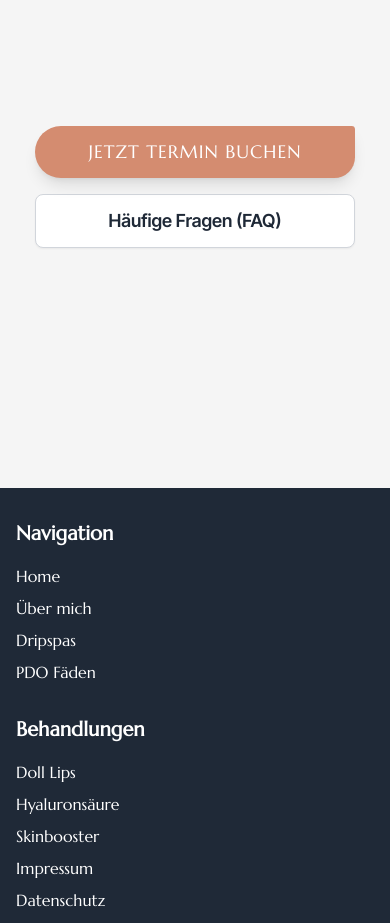
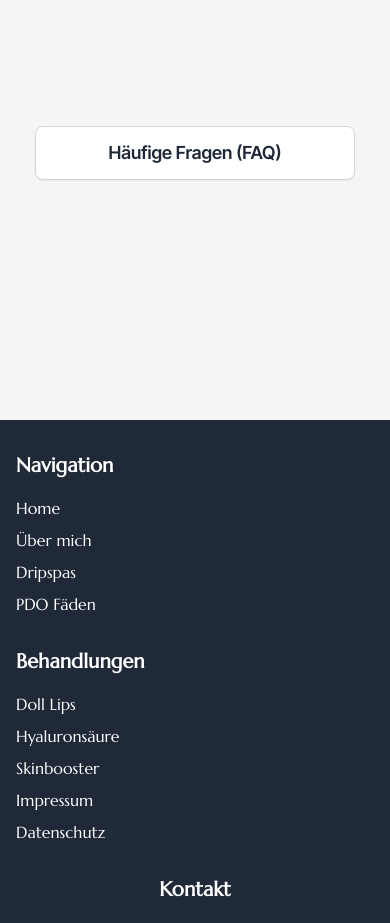
Before and after one commit to Nagacash/mesoskin, a Next.js app: page / in a window 390 px wide. Shown: the part 9100-10023 px from the top of the page. Built offline with nearby package versions, Linux system fonts and the light colour scheme.

Commit message:
added new navbar link2

```diff
--- a/app/page.jsx
+++ b/app/page.jsx
@@ -32,14 +32,6 @@ const Home = () => {
       <ProcessSection />
       <CtaSection />
       <div className="text-center mb-48 mt-12 py-12 flex flex-col md:flex-row justify-center items-center gap-4">
-        <button
-          onMouseEnter={mouseEnterHandler}
-          onMouseLeave={mouseLeaveHandler}
-          className="btn btn-lg bg-accent text-white hover:bg-accent-dark shadow-lg rounded-full px-6 py-3 text-lg md:px-8 md:py-4 md:text-xl transition-all duration-300 ease-in-out transform hover:scale-105 focus:outline-none focus:ring-4 focus:ring-accent-300"
-          onClick={handleContactClick}
-        >
-          Jetzt Termin buchen
-        </button>
         <FaqModal />
       </div>
     </>
--- a/components/Socials.jsx
+++ b/components/Socials.jsx
@@ -3,16 +3,8 @@ import { FaYoutube, FaFacebook, FaTwitter, FaInstagram } from "react-icons/fa";
 
 const socials = [
   {
-    icon: <FaYoutube />,
-    href: "/",
-  },
-  {
     icon: <FaFacebook />,
-    href: "/",
-  },
-  {
-    icon: <FaTwitter />,
-    href: "/",
+    href: "https://www.facebook.com/annette.fascherwendlandt/",
   },
   {
     icon: <FaInstagram />,
```
